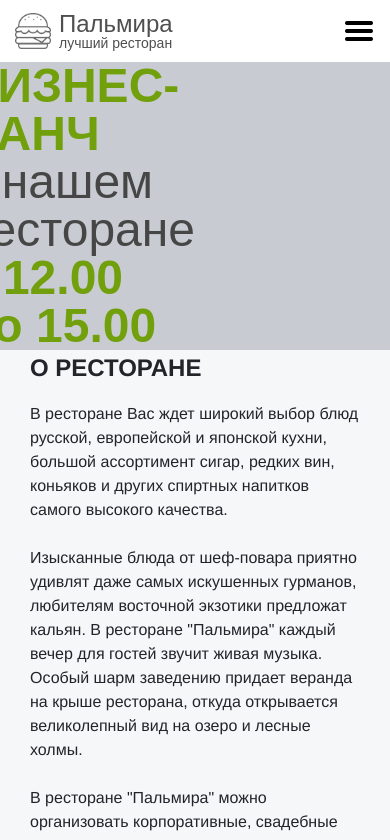
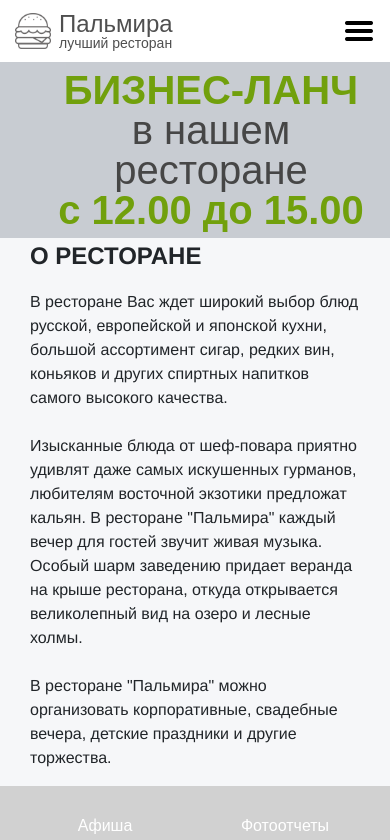
Before and after one commit to Yeami/web-landing-practice, a Vue app: page / in a window 390 px wide. Shown: the top 840 px of the page. Built offline with nearby package versions, Linux system fonts and the light colour scheme.

Commit message:
Implement the carousel`s adaptability for mobile phones

```diff
--- a/src/components/Carousel.vue
+++ b/src/components/Carousel.vue
@@ -70,4 +70,79 @@
             width: 1218px;
         }
     }
+
+    @media screen and (max-width: 1385px) {
+        .wrapper {
+            .picture {
+                background-size: 792px 390px;
+                height: 390px;
+                width: 792px;
+            }
+        }
+    }
+
+    @media screen and (max-width: 1159px) {
+        .wrapper {
+            .text-wrapper {
+                padding-left: 2rem;
+
+                .text {
+                    font-size: 2.5rem;
+                }
+            }
+
+            .picture {
+                background-size: 670px 330px;
+                height: 330px;
+                width: 670px;
+            }
+        }
+    }
+
+    @media screen and (max-width: 954px) {
+        .wrapper {
+            .text-wrapper {
+                .text {
+                    font-size: 2.25rem;
+                }
+            }
+
+            .picture {
+                background-size: 487px 240px;
+                height: 240px;
+                width: 487px;
+            }
+        }
+    }
+
+    @media screen and (max-width: 559px) {
+        .wrapper {
+            display: flex;
+            justify-content: center;
+            align-items: center;
+
+            .text-wrapper {
+                width: 100%;
+                margin: 0.5rem 0;
+
+                .text {
+                    display: flex;
+                    align-items: center;
+                    justify-content: center;
+                    text-align: center;
+                    max-width: none;
+                }
+            }
+        }
+    }
+
+    @media screen and (max-width: 459px) {
+        .wrapper {
+            .text-wrapper {
+                .text {
+                    font-size: 2.5rem;
+                }
+            }
+        }
+    }
 </style>
```
